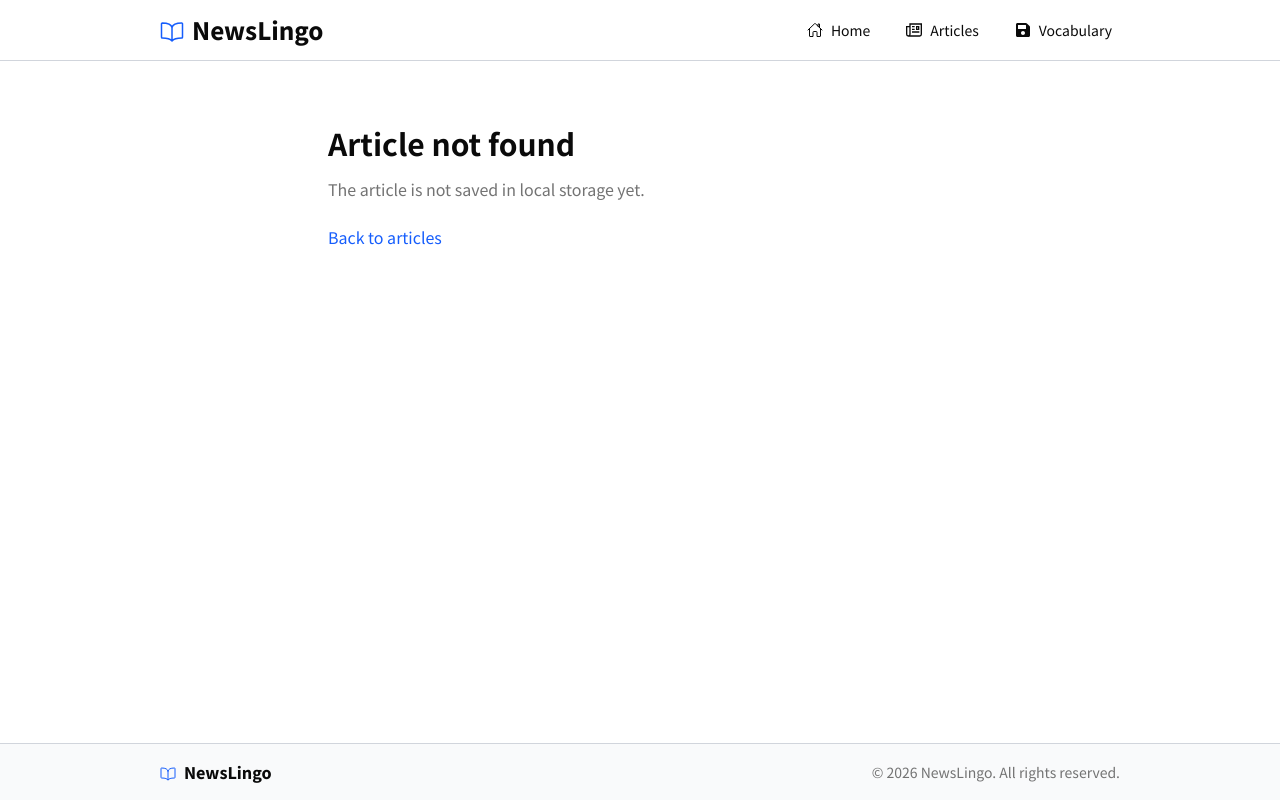
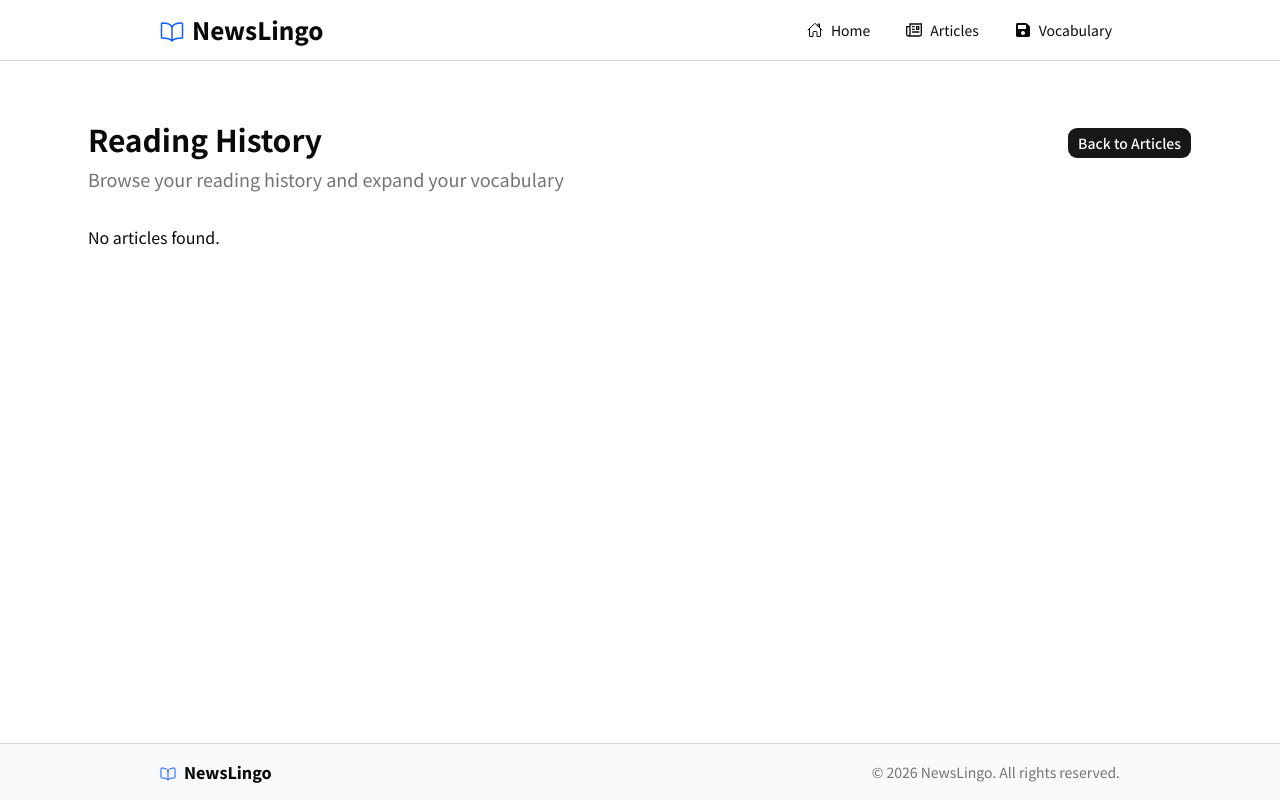
Before and after one commit to towa0829/learning-with-news, a Next.js app: page /article/reading_history in a window 1280 px wide. Before the commit this address had no page. Built offline with nearby package versions, Linux system fonts and the light colour scheme.

Commit message:
feat: add reading history page

```diff
--- a/app/article/page.tsx
+++ b/app/article/page.tsx
@@ -1,9 +1,19 @@
 import ArticleCardList from "@/components/parts/article/ArticleCardList";
+import { FaHistory } from "react-icons/fa";
+import { Button } from "@/components/ui/button";
+import Link from "next/link";
 
 const ArticleListPage = () => {
   return (
     <main className="mx-auto max-w-6xl px-4 py-12 sm:px-6 sm:py-15">
-      <h1 className="mb-2 text-2xl font-bold sm:text-3xl">Articles</h1>
+      <div className="flex items-center justify-between">
+        <h1 className="mb-2 text-2xl font-bold sm:text-3xl">Articles</h1>
+        <Button variant="outline" asChild>
+          <Link href="/article/reading_history">
+            <FaHistory /><span className="text-base">History</span>
+          </Link>
+        </Button>
+      </div>
       <p className="mb-8 text-base text-muted-foreground sm:text-lg">
         Browse English news articles and expand your vocabulary
       </p>
--- /dev/null
+++ b/app/article/reading_history/page.tsx
@@ -0,0 +1,23 @@
+import ReadingHistoryList from "@/components/parts/article/ReadingHistoryList";
+import { Button } from "@/components/ui/button";
+import Link from "next/link";
+
+const ReadingHistoryPage = () => {
+  return (
+    <main className="mx-auto max-w-6xl px-4 py-12 sm:px-6 sm:py-15">
+      <div className="flex items-center justify-between">
+        <h1 className="mb-2 text-2xl font-bold sm:text-3xl">Reading History</h1>
+        <Button>
+          <Link href="/article">Back to Articles</Link>
+        </Button>
+      </div>
+      <p className="mb-8 text-base text-muted-foreground sm:text-lg">
+        Browse your reading history and expand your vocabulary
+      </p>
+      <ReadingHistoryList />
+
+    </main>
+  )
+}
+
+export default ReadingHistoryPage
--- /dev/null
+++ b/components/parts/article/ReadingHistoryList.tsx
@@ -0,0 +1,36 @@
+"use client";
+import ArticleCard from "./ArticleCard";
+import { useState, useEffect } from "react";
+import { Article } from "@/lib/type";
+
+const ReadingHistoryList = () => {
+  const [articles, setArticles] = useState<Article[]>([]);
+  const [loading, setLoading] = useState(true);
+
+  useEffect(() => {
+    async function loadArticles() {
+      const savedArticles = localStorage.getItem("savedArticles");
+      const parsedArticles = savedArticles ? (JSON.parse(savedArticles) as Article[]) : [];
+      setArticles(parsedArticles);
+      setLoading(false);
+    }
+    loadArticles();
+  }, []);
+
+  if (loading) {
+    return <p>Loading...</p>;
+  }
+  if (articles.length === 0) {
+    return <p>No articles found.</p>;
+  }
+
+  return (
+    <div className="grid grid-cols-1 gap-6 sm:gap-8 lg:grid-cols-2">
+      {articles.map((article) => (
+        <ArticleCard key={article.id} article={article} />
+      ))}
+    </div>
+  )
+}
+
+export default ReadingHistoryList
```
